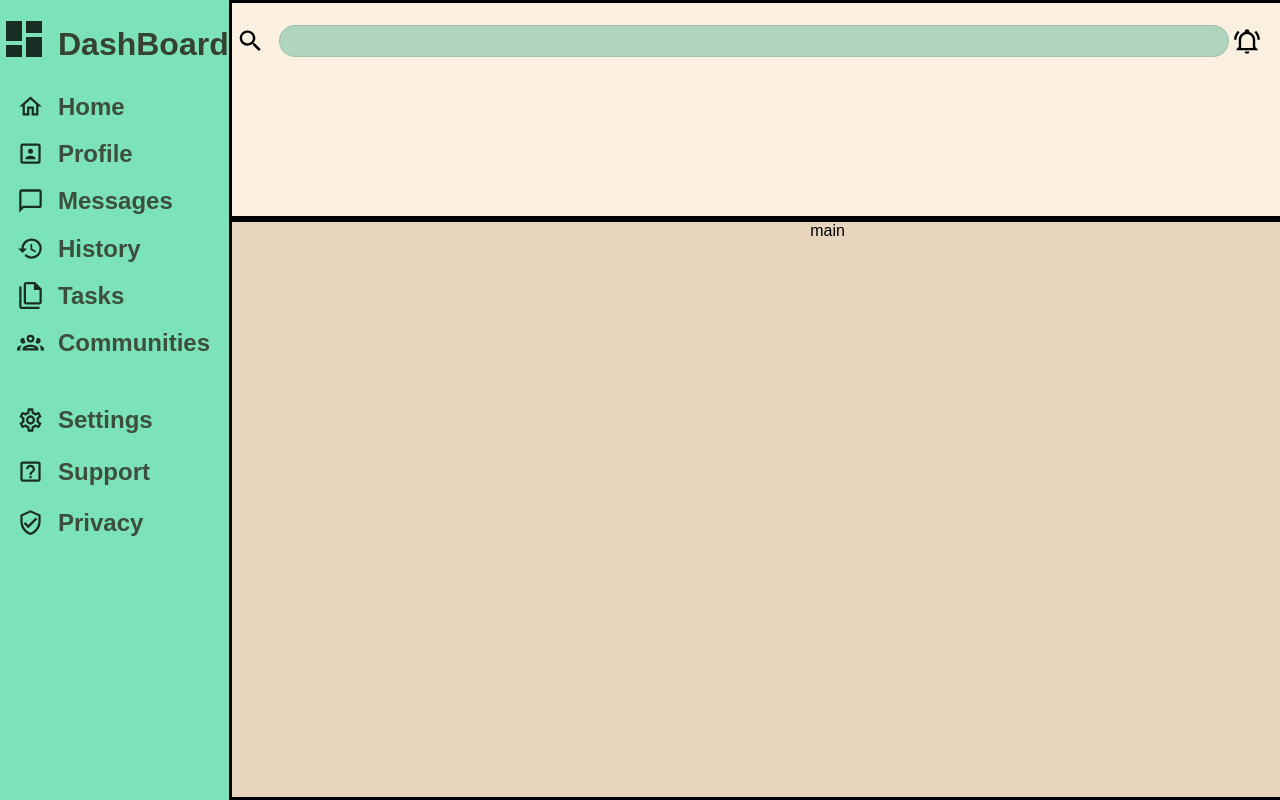
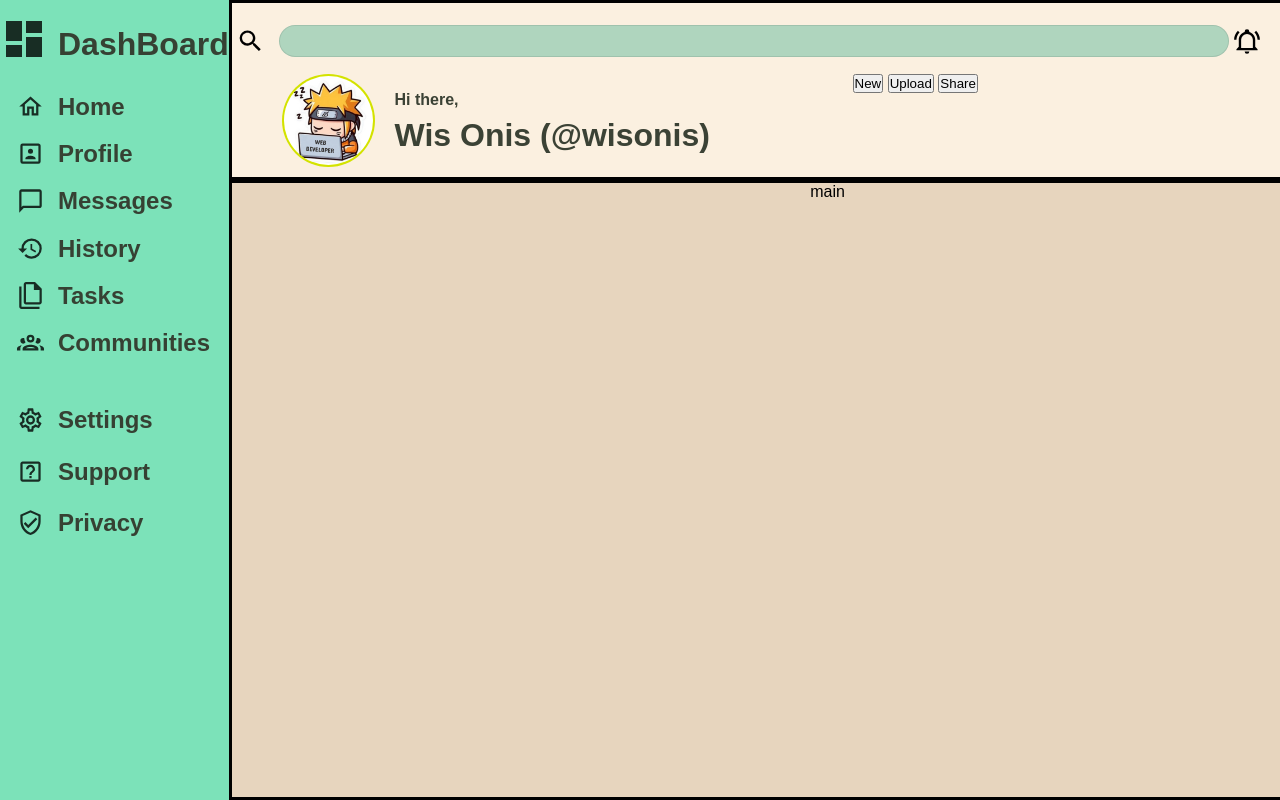
Before and after one commit to Wisey64/Adimin-Dashboard, a plain HTML site: page index.html in a window 1280 px wide. Shown: the top 800 px of the page. Drawn offline with Linux system fonts and the light colour scheme.

Commit message:
added the html elements needed for the bottom half of the nav bar, added styles and positioned the left half of it

```diff
--- a/index.html
+++ b/index.html
@@ -51,6 +51,17 @@
 
             </div>
             <div class="bottombar">
+                <div class="user">
+                    <img src="178687284.png" alt="profile pic" class="napic">
+                    <h4 class="hi">Hi there,</h4>
+                    <h1 class="username">Wis Onis (@wisonis)</h1>
+                </div>
+                <div class="btndiv">
+                    <button class="btn">New</button>
+                    <button class="btn">Upload</button>
+                    <button class="btn">Share</button>
+                </div>
+
 
             </div>
         </div>
--- a/style.css
+++ b/style.css
@@ -36,6 +36,7 @@
     display: grid;
     grid-template-rows: 1fr 2fr;
     background-color: rgba(250, 235, 215, 0.76);
+    height: 180px;
 
 }
 .main{
@@ -108,7 +109,7 @@ img{
 }
 a{
     text-decoration: none;
-    color: rgba(51, 58, 46, 0.884);
+    color: rgba(51, 58, 46, 0.959);
 }
 .topbar{
     display: grid;
@@ -152,5 +153,43 @@ a{
     justify-self: flex-start;
     margin-left: 15px;
     font-size: 1.2rem;
-    color: rgba(51, 58, 46, 0.884);
+    color: rgba(51, 58, 46, 0.959);
 }
+.bottombar{
+    display: grid;
+    grid-template-columns: 1fr 1fr;
+    gap: 50px;
+}
+.user{
+    display:grid ;
+    grid-template-columns: 0.25fr 2fr;
+    grid-template-rows: 0.25fr;
+
+}
+.napic{
+    width: 5.8rem;
+    height: 5.8rem;
+    border:2px rgba(0, 0, 0, 0.089) solid  ;
+    border-radius: 50px;
+    background-color: rgb(232, 248, 0);
+    grid-area:1/1/2/2 ;
+    margin-bottom: 10px;
+    margin-left: 50px;
+    margin-right: 20px;
+
+
+    justify-self: center;
+}
+.username{
+    grid-area: 1/2/2/2;
+    align-self:center;
+    margin-top: 20px;
+    color: rgba(51, 58, 46, 0.959);
+
+}
+.hi{
+    grid-area:1/2/2/2 ;
+    align-self: center;
+    margin-bottom: 50px;
+    color: rgba(51, 58, 46, 0.959);
+}
```
